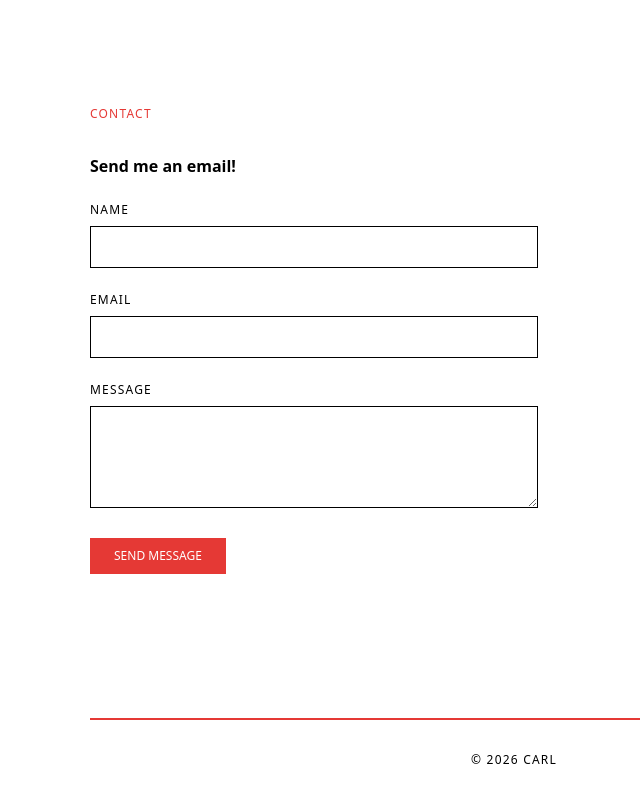
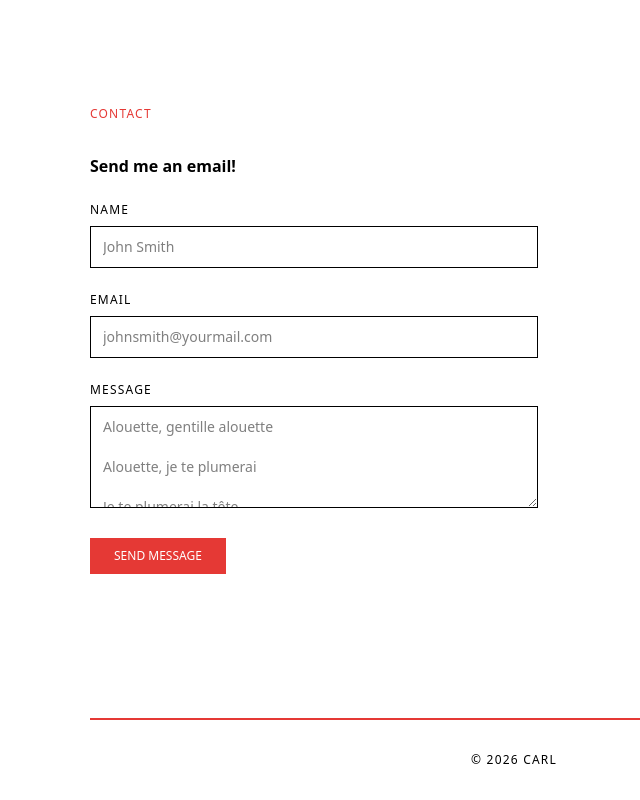
Before and after one commit to CAACARL/my-thing, a Next.js app: page / in a window 1280 px wide. Shown: the part 2146-2946 px from the top of the page, without its empty margins (126-766 px from the left). Built offline with nearby package versions, Linux system fonts and the light colour scheme.

Commit message:
Finale fr this time

```diff
--- a/components/Contacts/ContactForm.tsx
+++ b/components/Contacts/ContactForm.tsx
@@ -54,6 +54,7 @@ export function ContactForm() {
           id="name"
           name="name"
           className="w-full border border-black-300 px-3 py-2.5 text-sm"
+          placeholder="John Smith"
           required
         />
       </div>
@@ -70,6 +71,7 @@ export function ContactForm() {
           id="email"
           name="email"
           className="w-full border border-black-300 px-3 py-2.5 text-sm"
+          placeholder="johnsmith@yourmail.com"
           required
         />
       </div>
@@ -86,6 +88,11 @@ export function ContactForm() {
           name="message"
           rows={4}
           className="w-full border border-black-300 px-3 py-2.5 text-sm"
+          placeholder={`Alouette, gentille alouette
+
+Alouette, je te plumerai
+
+Je te plumerai la tête`}
           required
         />
       </div>
```
